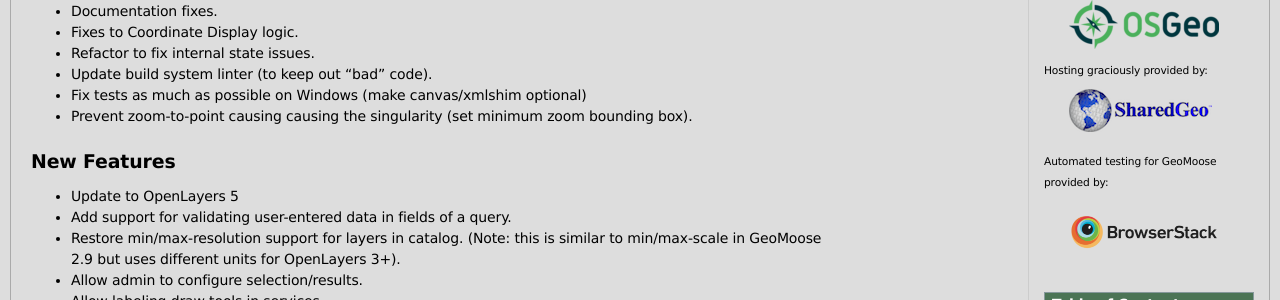
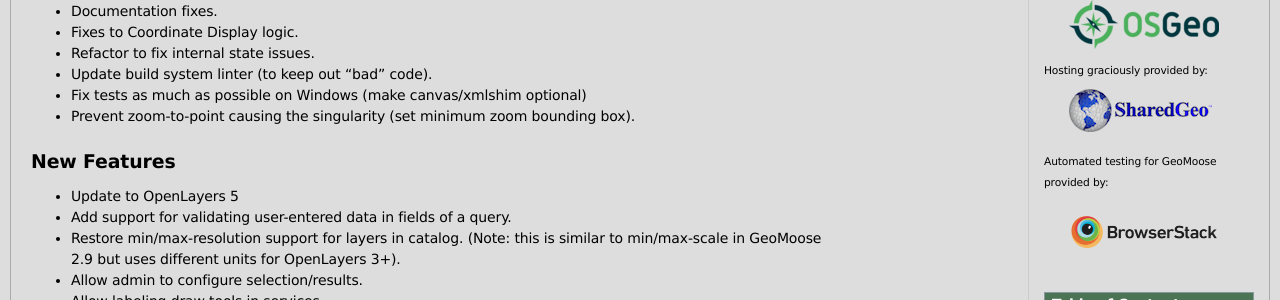
Before and after one commit to herambchaudhari4121/geomoose-website, a Sphinx documentation site: the page built from source/releases/3.3.0.rst, in a window 1280 px wide. Shown: the part 209-509 px from the top of the page. Built offline with Sphinx 7.4.7, drawn with Linux system fonts in a browser that asks for light colours.

Commit message:
Fix spelling

```diff
--- a/source/releases/3.3.0.rst
+++ b/source/releases/3.3.0.rst
@@ -11,7 +11,7 @@ Bug Fixes
 * Refactor to fix internal state issues.
 * Update build system linter (to keep out "bad" code).
 * Fix tests as much as possible on Windows (make canvas/xmlshim optional)
-* Prevent zoom-to-point causing causing the singularity (set minimum zoom bounding box).
+* Prevent zoom-to-point causing the singularity (set minimum zoom bounding box).
 
 
 New Features
```
